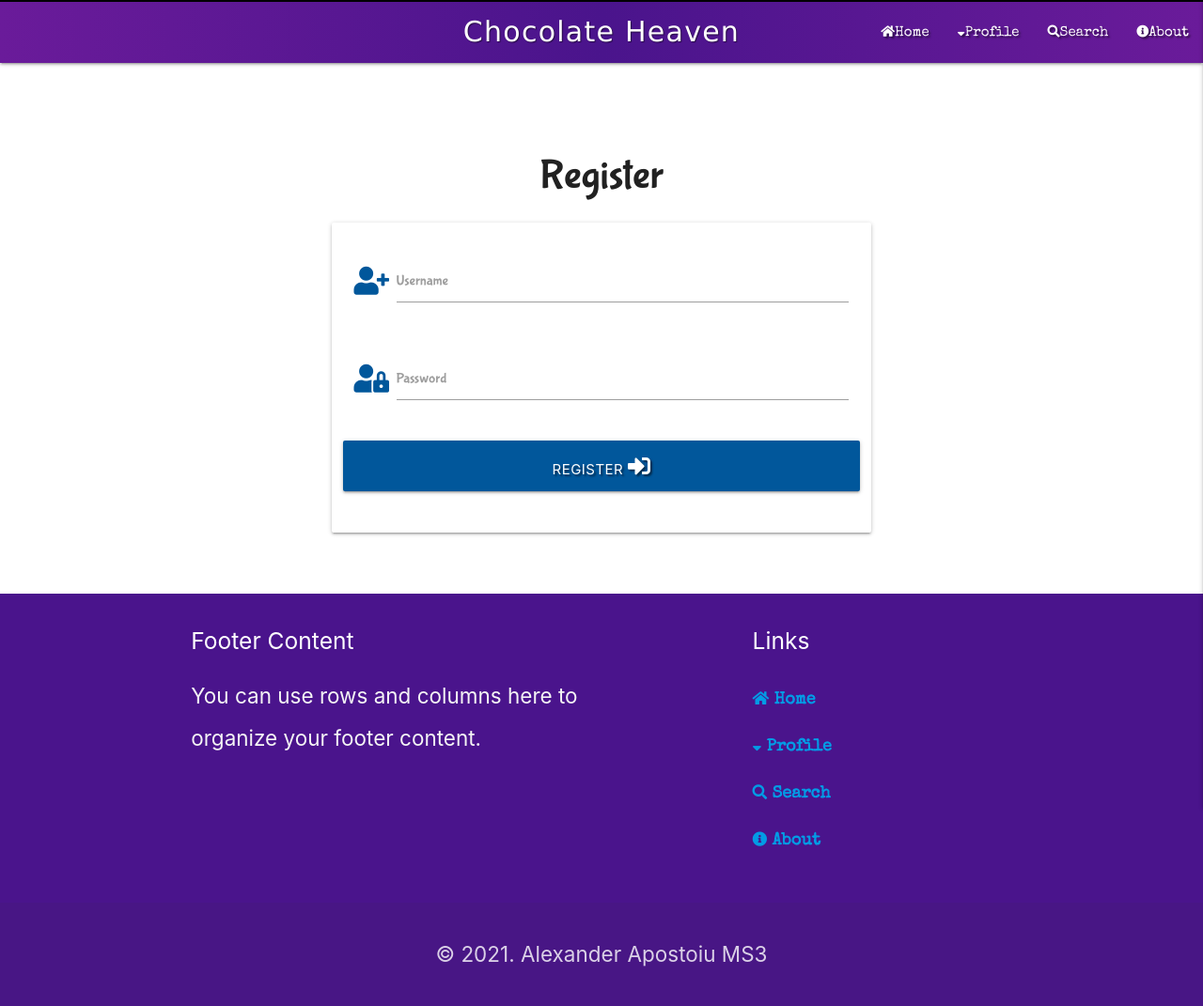
After one commit to morphy80/Chocolate-Heaven, a Flask app: page /register in a window 1280 px wide. The commit adds this page. Shown: the whole page at 94% size. Run offline with Flask 2, Linux system fonts and the light colour scheme; some libraries are stand-ins or nearby versions; some web fonts are replaced.

Commit message:
added register page

```diff
--- a/app.py
+++ b/app.py
@@ -4,6 +4,7 @@ from flask import (
     redirect, request, session, url_for)
 from flask_pymongo import PyMongo
 from bson.objectid import ObjectId
+from werkzeug.security import generate_password_hash, check_password_hash
 if os.path.exists("env.py"):
     import env
 
@@ -24,6 +25,11 @@ def get_recipes():
     return render_template("recipes.html", recipes=recipes)
 
 
+@app.route("/register", methods=["GET", "POST"])
+def register():
+    return render_template("register.html")
+
+
 if __name__ == "__main__":
     app.run(host=os.environ.get("IP"),
             port=int(os.environ.get("PORT")),
--- a/static/css/style.css
+++ b/static/css/style.css
@@ -106,9 +106,15 @@ nav .brand-logo {
     width: fit-content;
 }
 
-ul.sidenav {
+/* ul.sidenav {
     display: flex;
     flex-direction: column;
+} */
+
+.container-register {
+    font-family: 'Bubblegum Sans', cursive;
+    margin-top: 164px;
+    margin-bottom: 50px;
 }
 
 /*----- Footer -----*/
--- a/templates/base.html
+++ b/templates/base.html
@@ -16,6 +16,7 @@
 <body>
 
     <header>
+
         <!-- main top navbar -->
         <nav class="nav-extended text-shadow purple darken-3">
             <div class="nav-wrapper">
@@ -27,7 +28,7 @@
                         <ul id="dropdown-main" class="dropdown-content">
                             <li><a href="#">Log In</a></li>
                             <li><a href="#">Log Out</a></li>
-                            <li><a href="#">Sign In</a></li>
+                            <li><a href="{{ url_for('register') }}">Register</a></li>
                             <li class="divider"></li>
                             <li><a href="#">New Recipe</a></li>
                             <li><a href="#">Manage Categories</a></li>
@@ -47,7 +48,7 @@
                 <ul id="dropdown" class="dropdown-content font-special font-sm">
                     <li><a href="#">Log In</a></li>
                     <li><a href="#">Log Out</a></li>
-                    <li><a href="#">Sign In</a></li>
+                    <li><a href="{{ url_for('register') }}">Register</a></li>
                     <li class="divider"></li>
                     <li><a href="#">New Recipe</a></li>
                     <li><a href="#">Manage Categories</a></li>
--- a/templates/recipes.html
+++ b/templates/recipes.html
@@ -12,7 +12,7 @@
         {{ recipe.instructions }}<br>
         {{ recipe.ingredients }}<br>
         {{ recipe.date_added }}<br>
-        {{ recipe.user_name }}<br>
+        {{ recipe.username }}<br>
     {% endfor %}
 
 {% endblock %}
--- /dev/null
+++ b/templates/register.html
@@ -0,0 +1,38 @@
+{% extends "base.html" %}
+{% block content %}
+<div class="container-register">
+
+    <h3 class="center-align">Register</h3>
+
+    <div class="row">
+        <form class="col s12 m8 offset-m2" method="POST" action="{{ url_for('register') }}">
+            <div class="card-panel">
+                <!-- username -->
+                <div class="row">
+					<div class="input-field col s12">
+						<i class="fas fa-user-plus prefix light-blue-text text-darken-4"></i>
+						<input id="username" name="username" type="text" class="validate">
+						<label for="username">Username</label>
+					</div>
+                </div>
+                <!-- passowrd -->
+                <div class="row">
+                    <div class="input-field col s12">
+						<i class="fas fa-user-lock prefix light-blue-text text-darken-4"></i>
+                        <input id="password" name="password" type="password" class="validate">
+                        <label for="password">Password</label>
+                    </div>
+                </div>
+                <!-- register -->
+                <div class="row">
+                    <button type="submit" class="col s12 btn-large light-blue darken-4 text-shadow">
+                        Register <i class="fas fa-sign-in-alt"></i>
+                    </button>
+                </div>
+            </div>
+        </form>
+    </div>
+
+</div>
+
+{% endblock %}
```
